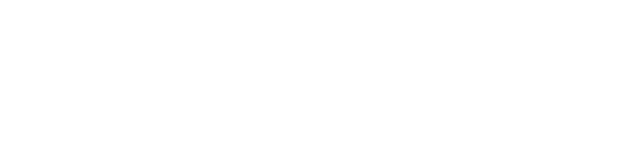
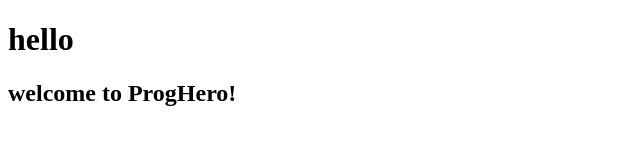
Before and after one commit to Umratul/my-second-repo, a plain HTML site: page index.html in a window 1280 px wide. Shown: the whole page, without its empty margins (0-640 px from the left). Drawn offline with Linux system fonts and the light colour scheme.

Commit message:
added header

```diff
--- a/index.html
+++ b/index.html
@@ -4,9 +4,13 @@
     <meta charset="UTF-8">
     <meta http-equiv="X-UA-Compatible" content="IE=edge">
     <meta name="viewport" content="width=device-width, initial-scale=1.0">
-    <title>My second github repo</title>
+    <title>My second github repo
+
+    </title>
 </head>
 <body>
+    <h1>hello</h1>
+    <h2>welcome to ProgHero!</h2>
 
 </body>
 </html>
```
